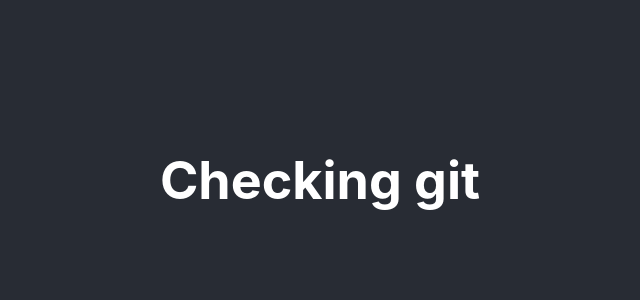
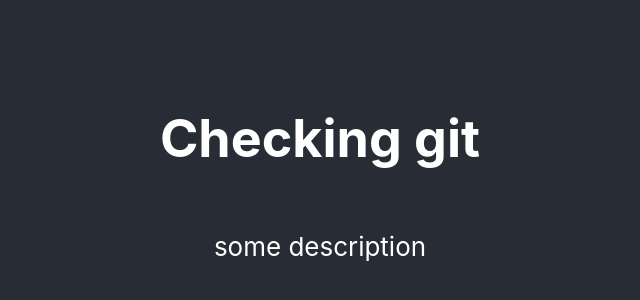
Before and after one commit to nikitaPetrianyk/git-check, a React (Create React App) app: page / in a window 1280 px wide. Shown: the part 220-520 px from the top of the page, without its empty margins (320-960 px from the left). Built offline with nearby package versions, Linux system fonts and the light colour scheme.

Commit message:
added description

```diff
--- a/src/App.js
+++ b/src/App.js
@@ -7,6 +7,7 @@ function App() {
     <div className="App">
       <header className="App-header">
         <h1>Checking git</h1>
+        <p>some description</p>
       </header>
     </div>
   );
```
